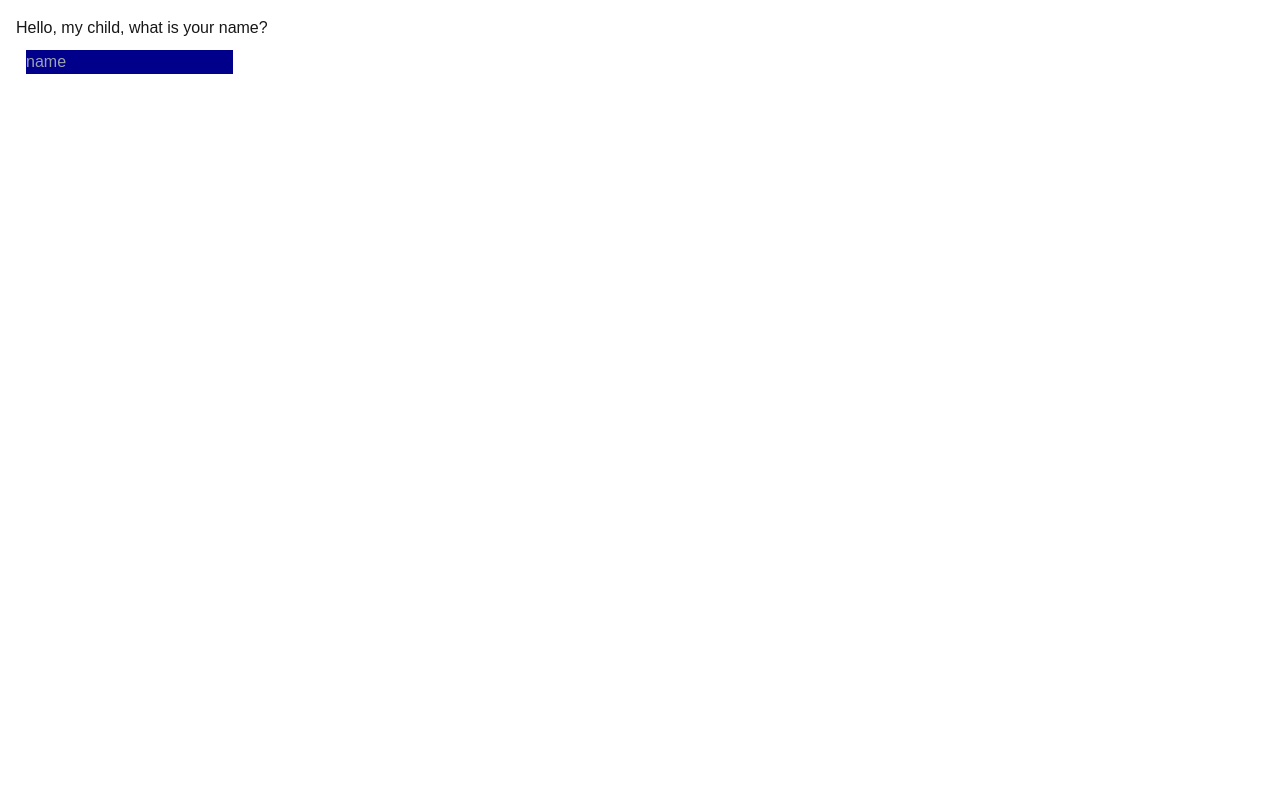
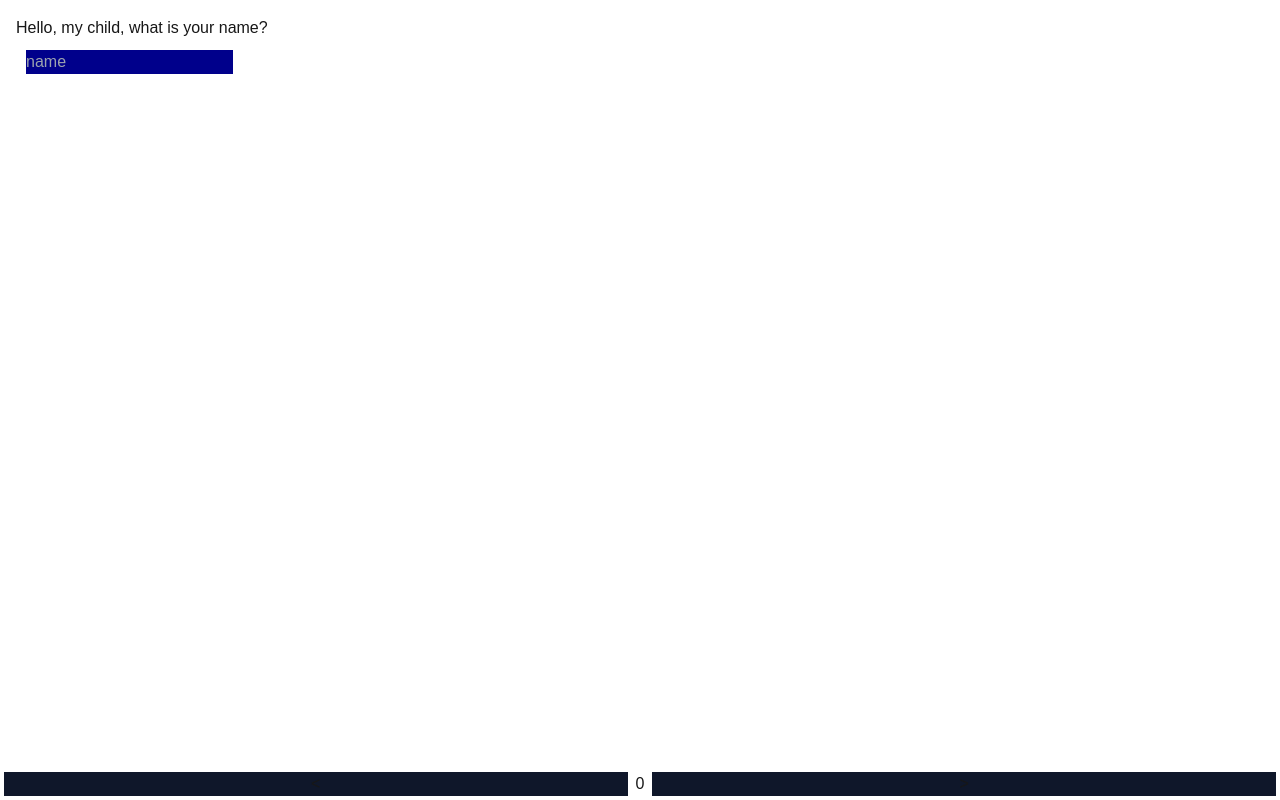
Before and after one commit to nomisaur/nomi, a Next.js app: page /gungirl in a window 1280 px wide. Built offline with nearby package versions, Linux system fonts and the light colour scheme.

Commit message:
back and next

```diff
--- a/app/gungirl/chapters/chapter0.tsx
+++ b/app/gungirl/chapters/chapter0.tsx
@@ -1,6 +1,6 @@
 import { useState } from "react";
 import { useGunGirlContext } from "../state";
-import { Clicker } from "@/components/clicker";
+import { Clicker } from "../components/clicker";
 
 export const Chapter0 = () => {
   const { state, handleState } = useGunGirlContext();
--- a/app/gungirl/chapters/chapter1.tsx
+++ b/app/gungirl/chapters/chapter1.tsx
@@ -1,6 +1,7 @@
-import { useState } from "react";
 import { useChapter, useGunGirlContext } from "../state";
-import { Clicker } from "@/components/clicker";
+import { Clicker } from "../components/clicker";
+import { Title } from "../components/title";
+
 export const Chapter1 = () => {
   const { handleState } = useGunGirlContext();
   const {
@@ -27,7 +28,7 @@ export const Chapter1 = () => {
 
   return (
     <div>
-      <h1>Chapter 1</h1>
+      <Title>Birth</Title>
       <p>
         You were born a little baby child, baptized in the blood of your mother.
         Years later people would say that you were born holding a gun, but the
--- /dev/null
+++ b/app/gungirl/chapters/chapter2.tsx
@@ -0,0 +1,9 @@
+import { Title } from "../components/title";
+
+export const Chapter2 = () => {
+  return (
+    <div>
+      <Title>here we gun again</Title>
+    </div>
+  );
+};
--- a/app/gungirl/chapters/index.ts
+++ b/app/gungirl/chapters/index.ts
@@ -1,2 +1,3 @@
 export * from "./chapter0";
 export * from "./chapter1";
+export * from "./chapter2";
--- /dev/null
+++ b/app/gungirl/components/flipper.tsx
@@ -0,0 +1,26 @@
+import { useFlipper, useGunGirlContext } from "@/app/gungirl/state";
+import * as chaptersObj from "../chapters";
+const chapters = Object.entries(chaptersObj);
+
+export const Flipper = () => {
+  const { state } = useGunGirlContext();
+  const { next, back } = useFlipper();
+
+  return (
+    <div className="fixed bottom-0 w-full flex text-center">
+      <div
+        className="w-full m-1 bg-slate-900"
+        onClick={() => state.chapter > 0 && back()}
+      >
+        {"<"}
+      </div>
+      <div className="m-1">{state.chapter}</div>
+      <div
+        className="w-full m-1 bg-slate-900"
+        onClick={() => state.chapter < chapters.length - 1 && next()}
+      >
+        {">"}
+      </div>
+    </div>
+  );
+};
--- /dev/null
+++ b/app/gungirl/components/title.tsx
@@ -0,0 +1,14 @@
+import { useGunGirlContext } from "@/app/gungirl/state";
+import { ReactNode } from "react";
+
+export const Title: React.FC<{ children: ReactNode }> = ({ children }) => {
+  const { state } = useGunGirlContext();
+  return (
+    <div className="pb-4 w-auto flex justify-center">
+      <div>
+        <div className="text-4xl">{children}</div>
+        <div className="text-sm italic">Chapter {state.chapter}</div>
+      </div>
+    </div>
+  );
+};
--- a/app/gungirl/main.tsx
+++ b/app/gungirl/main.tsx
@@ -1,5 +1,6 @@
 import { useGunGirlContext, save } from "./state";
 import * as chaptersObj from "./chapters";
+import { Flipper } from "./components/flipper";
 
 const chapters = Object.entries(chaptersObj)
   .sort(([a], [b]) => a.localeCompare(b))
@@ -8,12 +9,15 @@ const chapters = Object.entries(chaptersObj)
 export const Main = () => {
   const { state } = useGunGirlContext();
   return (
-    <div className="flex justify-left">
-      <div className="max-w-prose">
-        {chapters.map((Chapter, index) =>
-          state.chapter === index ? <Chapter key={index} /> : null
-        )}
+    <>
+      <div className="flex justify-left p-4">
+        <div className="max-w-prose">
+          {chapters.map((Chapter, index) =>
+            state.chapter === index ? <Chapter key={index} /> : null
+          )}
+        </div>
       </div>
-    </div>
+      <Flipper />
+    </>
   );
 };
--- a/app/gungirl/state.tsx
+++ b/app/gungirl/state.tsx
@@ -35,6 +35,23 @@ export const GunGirlContext = createContext<{
   handleState: () => {},
 });
 export const useGunGirlContext = () => useContext(GunGirlContext);
+
+export const useFlipper = () => {
+  const { state, handleState } = useGunGirlContext();
+  const next = () => {
+    handleState((state) => {
+      state.chapter = state.chapter + 1;
+      return state;
+    });
+  };
+  const back = () => {
+    handleState((state) => {
+      state.chapter = state.chapter - 1;
+      return state;
+    });
+  };
+  return { next, back };
+};
 
 export const useChapter = (initialState: AnyObj) => {
   const { state, handleState } = useGunGirlContext();
--- a/app/layout.tsx
+++ b/app/layout.tsx
@@ -26,7 +26,7 @@ export default function RootLayout({
   return (
     <html lang="en">
       <body
-        className={`${geistSans.variable} ${geistMono.variable} antialiased p-4`}
+        className={`${geistSans.variable} ${geistMono.variable} antialiased`}
       >
         {children}
       </body>
```
Also changed, not shown: app/gungirl/components/clicker.tsx (renamed from components/clicker.tsx).
